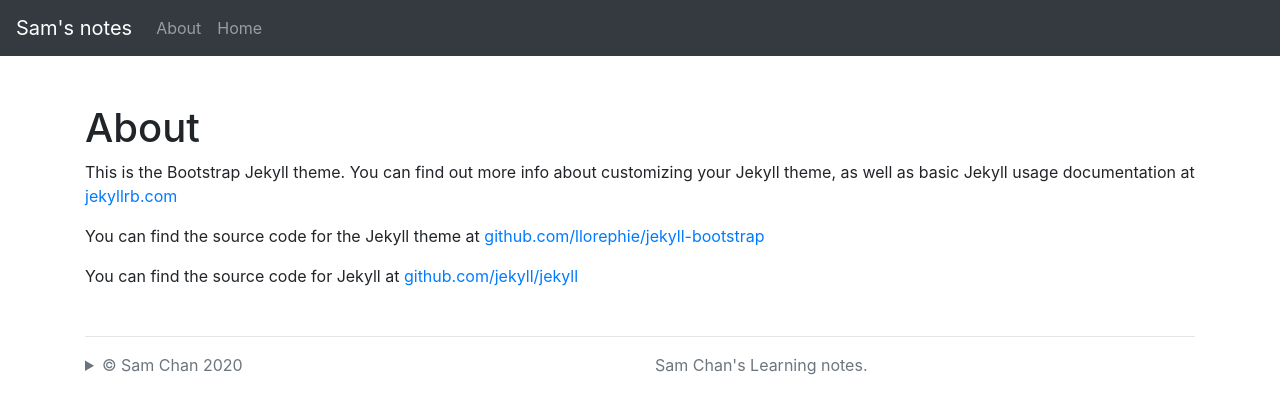
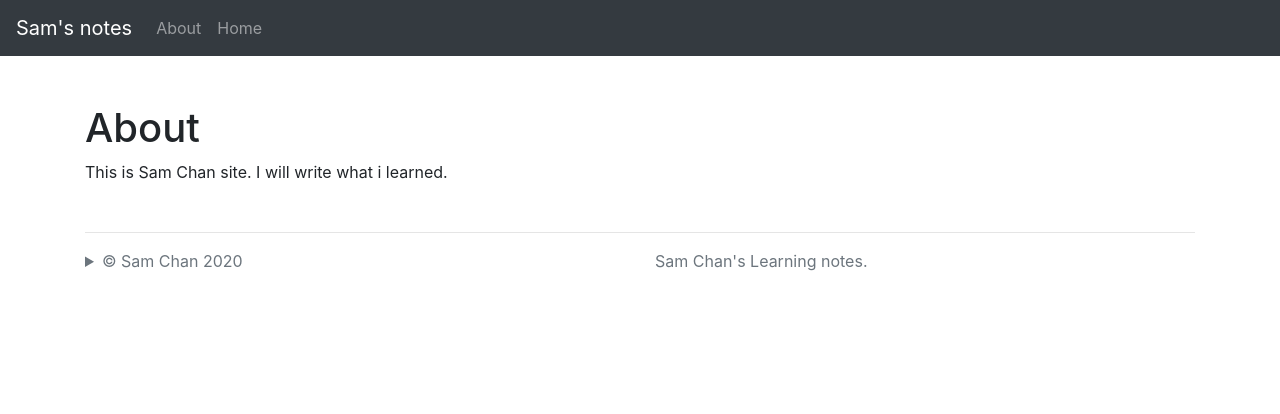
Before and after one commit to sanchan92/sanchan-test.github.io, a Jekyll site: the page built from about.md, in a window 1280 px wide. Shown: the top 414 px of the page. Built offline with Jekyll 4.4.1, drawn with Linux system fonts in a browser that asks for light colours.

Commit message:
update about
update about

```diff
--- a/_includes/head.html
+++ b/_includes/head.html
@@ -1,7 +1,7 @@
 <head>
     <!-- Common meta-tags -->
     <meta charset="utf-8" />
-    <title> {{ page.title | site.title }} </title>
+    <title> {{ page.title | site.title }} | Sam's notes </title>
     <meta name="viewport" content="width=device-width, initial-scale=1, shrink-to-fit=no" />
     <meta name="generator" content="Jekyll v{{ jekyll.version }}">
     {% if site.keywords %}<meta name="keywords" content="{{ site.keywords }}" />{% endif %}
--- a/about.md
+++ b/about.md
@@ -4,8 +4,4 @@ title: About
 permalink: /about/
 ---
 
-This is the Bootstrap Jekyll theme. You can find out more info about customizing your Jekyll theme, as well as basic Jekyll usage documentation at [jekyllrb.com](http://jekyllrb.com/)
-
-You can find the source code for the Jekyll theme at [github.com/llorephie/jekyll-bootstrap](https://github.com/llorephie/jekyll-bootstrap)
-
-You can find the source code for Jekyll at [github.com/jekyll/jekyll](https://github.com/jekyll/jekyll)
+This is Sam Chan site. I will write what i learned.
```
Also changed, not shown: _posts/2020-08-01-hello-world.md (renamed from _posts/2020-01-01-hello-world.md).
